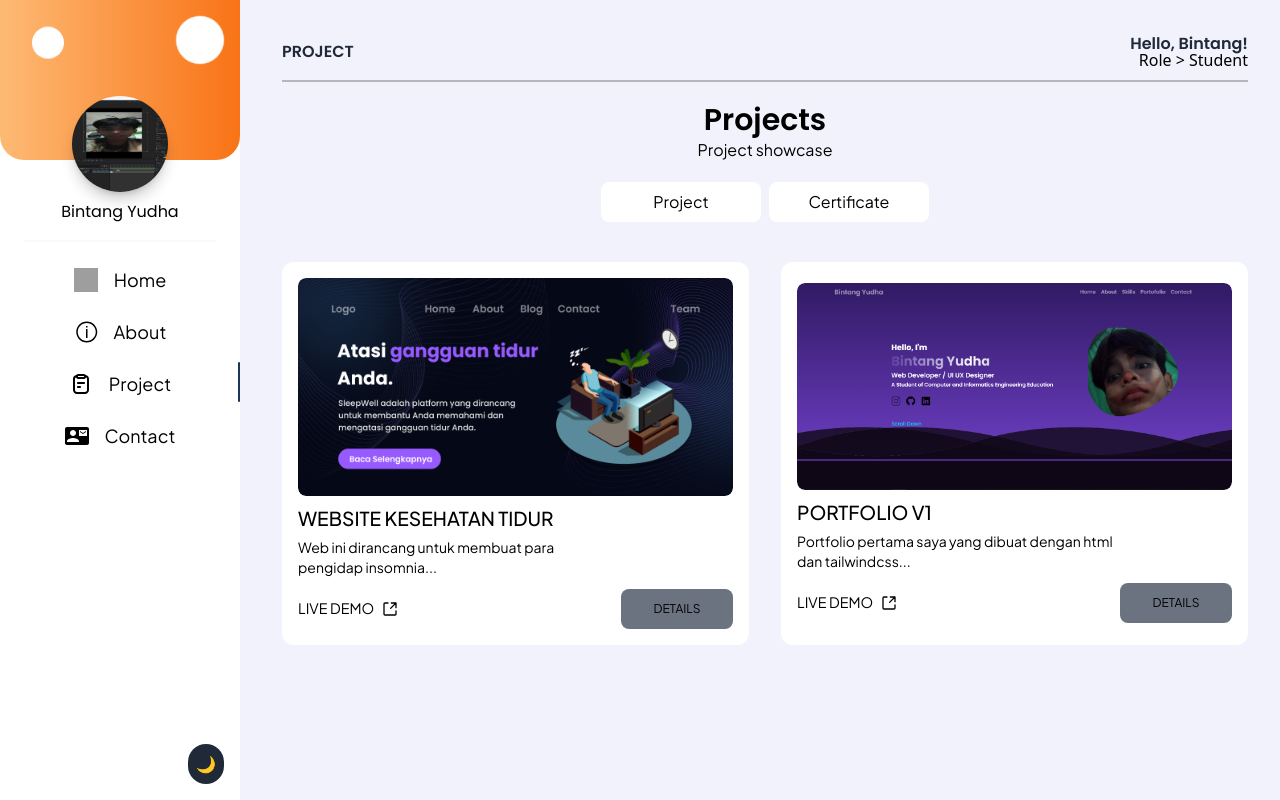
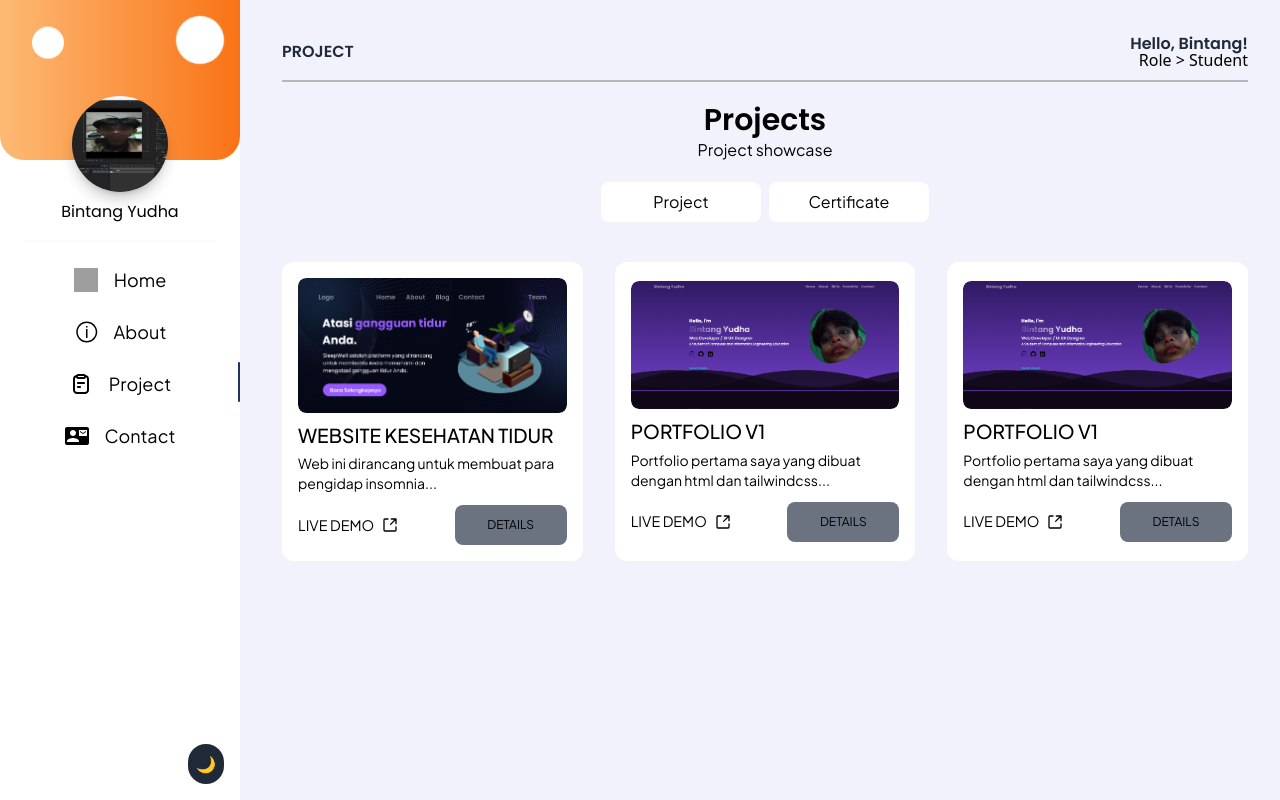
Before and after one commit to Bibintanggg/porto-V3, a React (Vite) app: page /project in a window 1280 px wide. Built offline with nearby package versions, Linux system fonts and the light colour scheme; grey boxes are pictures that could not be loaded.

Commit message:
Error Layout for grid

```diff
--- a/src/Pages/Project.jsx
+++ b/src/Pages/Project.jsx
@@ -23,6 +23,16 @@ function Project() {
     },
     {
       id: 2,
+      text: "PORTFOLIO V1",
+      desc: "Portfolio pertama saya yang dibuat dengan html dan tailwindcss...",
+      image: Porto_V1,
+      demo: "LIVE DEMO",
+      path: "https://portofolio-bin.vercel.app/",
+      icon: ShareIcon,
+      secondText: "DETAILS",
+    },
+    {
+      id: 3,
       text: "PORTFOLIO V1",
       desc: "Portfolio pertama saya yang dibuat dengan html dan tailwindcss...",
       image: Porto_V1,
@@ -171,7 +181,7 @@ function Project() {
           </div>
 
           {toggleButton ? (
-            <div className="grid grid-cols-1 md:grid-cols-2 lg:grid-cols-3 gap-8 mt-10">
+            <div className="grid grid-cols-2 md:grid-cols-2 lg:grid-cols-3 gap-8 mt-10">
               {certificates.map((data_certificate) => (
                 <div
                   key={data_certificate.id}
```
